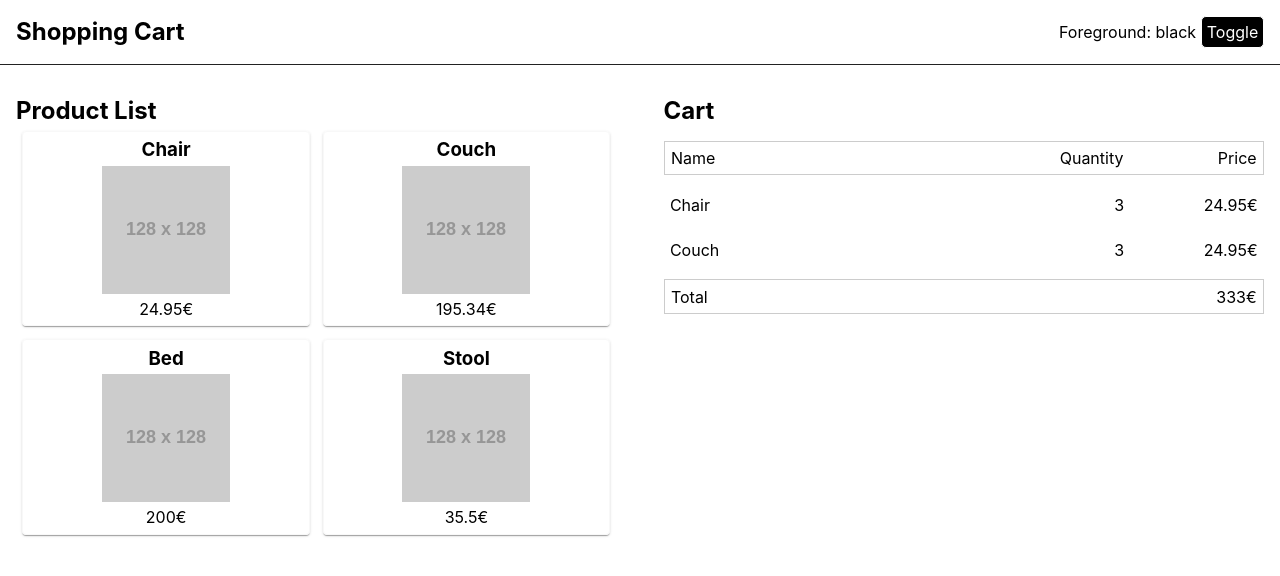
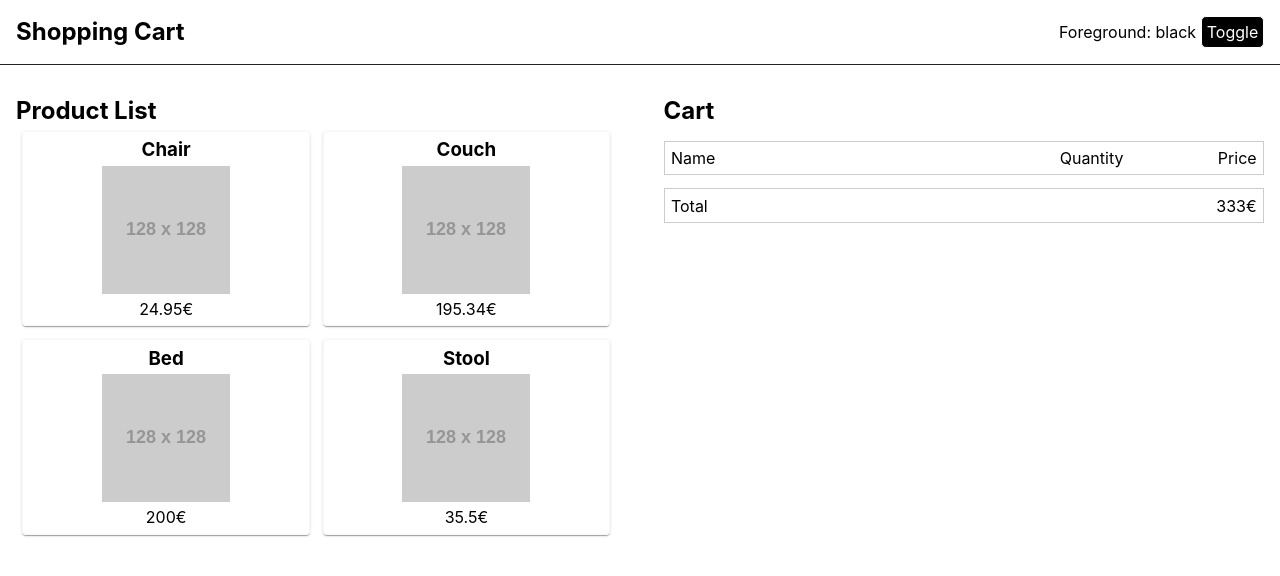
Before and after one commit to auth0-blog/example-redux-to-context, a React (Create React App) app: page / in a window 1280 px wide. Shown: the top 576 px of the page. Built offline with nearby package versions, Linux system fonts and the light colour scheme.

Commit message:
add basic cart reducer

```diff
--- a/src/cart/Cart.js
+++ b/src/cart/Cart.js
@@ -1,21 +1,10 @@
+import PropTypes from 'prop-types'
+import { connect } from 'react-redux'
 import styled from 'styled-components'
 
 import Heading from './Heading'
 import Item from './Item'
 import Summary from './Summary'
-
-const cart = [
-  {
-    name: 'Chair',
-    quantity: 3,
-    price: '24.95',
-  },
-  {
-    name: 'Couch',
-    quantity: 3,
-    price: '24.95',
-  },
-]
 
 const Table = styled.section`
   margin-top: 1rem;
@@ -41,7 +30,7 @@ const Table = styled.section`
   }
 `
 
-const Cart = () => {
+const Cart = ({ cart }) => {
   return (
     <>
       <h2>Cart</h2>
@@ -56,4 +45,13 @@ const Cart = () => {
   )
 }
 
-export default Cart
+Cart.propTypes = {
+  cart: PropTypes.arrayOf(
+    PropTypes.shape({
+      name: PropTypes.string.isRequired,
+      quantity: PropTypes.number.isRequired,
+    })
+  ),
+}
+
+export default connect((state) => state.cart)(Cart)
--- a/src/cart/index.js
+++ b/src/cart/index.js
@@ -1 +1,3 @@
 export { default } from './Cart'
+
+export { default as reducer } from './reducer'
--- /dev/null
+++ b/src/cart/reducer.js
@@ -0,0 +1,13 @@
+import produce from 'immer'
+
+const cart = []
+export const initialState = { cart }
+
+const reducer = produce((draft, action) => {
+  switch (action.type) {
+    default:
+      break
+  }
+}, initialState)
+
+export default reducer
--- a/src/configure-store.js
+++ b/src/configure-store.js
@@ -4,10 +4,15 @@ import thunk from 'redux-thunk'
 
 import { reducer as themeReducer } from 'header'
 import { reducer as productsReducer } from 'products'
+import { reducer as cartReducer } from 'cart'
 
 const store = (initialState = {}) => {
   return createStore(
-    combineReducers({ theme: themeReducer, products: productsReducer }),
+    combineReducers({
+      theme: themeReducer,
+      products: productsReducer,
+      cart: cartReducer,
+    }),
     initialState,
     composeWithDevTools(applyMiddleware(thunk))
   )
```
